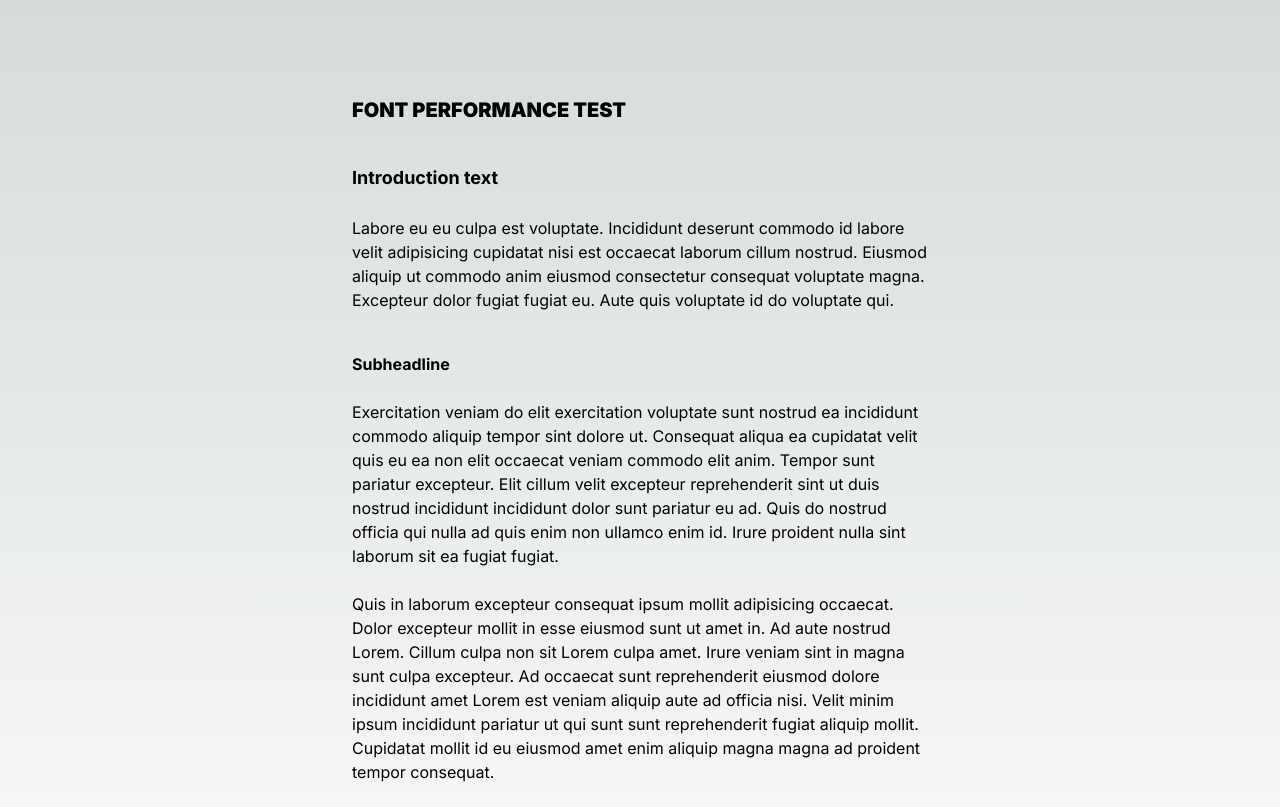
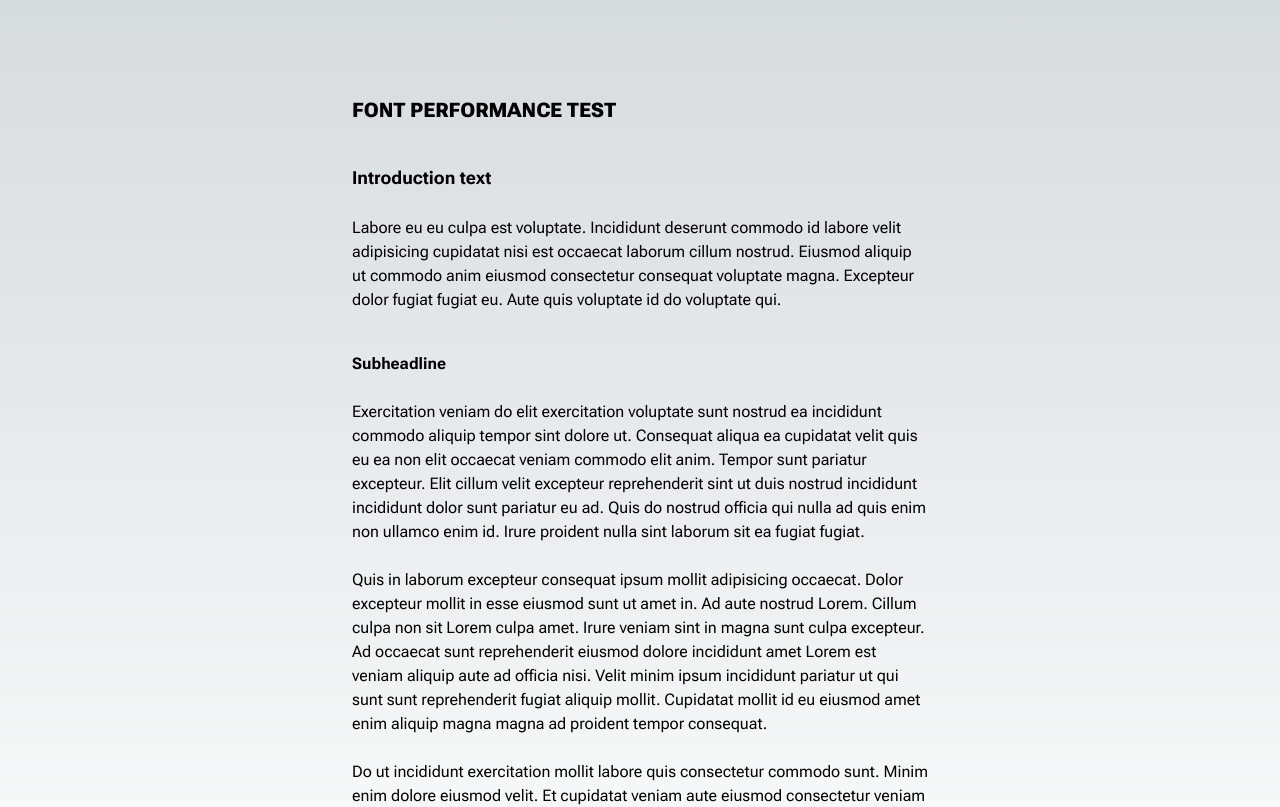
Before and after one commit to byjs-dev/font-performance-test, a Next.js app: page / in a window 1280 px wide. Shown: the top 807 px of the page. Built offline with nearby package versions, Linux system fonts and the light colour scheme.

Commit message:
feat: use roboto flex from google cdn

```diff
--- a/app/layout.tsx
+++ b/app/layout.tsx
@@ -1,8 +1,12 @@
 import "./globals.css";
-import { Inter } from "next/font/google";
+import { Roboto_Flex } from "next/font/google";
 import { Analytics } from "@vercel/analytics/react";
 
-const inter = Inter({ subsets: ["latin"] });
+const roboto_flex = Roboto_Flex({
+  subsets: ["latin"],
+  variable: "--font-roboto-flex",
+  display: "swap",
+});
 
 export const metadata = {
   title: "font performance test",
@@ -15,8 +19,8 @@ export default function RootLayout({
   children: React.ReactNode;
 }) {
   return (
-    <html lang="en">
-      <body className={inter.className}>
+    <html lang="en" className={`${roboto_flex.variable}`}>
+      <body>
         {children}
         <Analytics />
       </body>
--- a/app/page.tsx
+++ b/app/page.tsx
@@ -1,6 +1,6 @@
 export default function Home() {
   return (
-    <div className="flex min-h-screen max-w-3xl flex-col mx-auto gap-2 p-24">
+    <div className="flex min-h-screen max-w-3xl flex-col mx-auto gap-2 p-24 font-roboto">
       <header>
         <h1 className="font-black text-xl">FONT PERFORMANCE TEST</h1>
       </header>
--- a/tailwind.config.js
+++ b/tailwind.config.js
@@ -1,18 +1,21 @@
 /** @type {import('tailwindcss').Config} */
 module.exports = {
   content: [
-    './pages/**/*.{js,ts,jsx,tsx,mdx}',
-    './components/**/*.{js,ts,jsx,tsx,mdx}',
-    './app/**/*.{js,ts,jsx,tsx,mdx}',
+    "./pages/**/*.{js,ts,jsx,tsx,mdx}",
+    "./components/**/*.{js,ts,jsx,tsx,mdx}",
+    "./app/**/*.{js,ts,jsx,tsx,mdx}",
   ],
   theme: {
     extend: {
+      fontFamily: {
+        roboto: ["var(--font-roboto-flex)"],
+      },
       backgroundImage: {
-        'gradient-radial': 'radial-gradient(var(--tw-gradient-stops))',
-        'gradient-conic':
-          'conic-gradient(from 180deg at 50% 50%, var(--tw-gradient-stops))',
+        "gradient-radial": "radial-gradient(var(--tw-gradient-stops))",
+        "gradient-conic":
+          "conic-gradient(from 180deg at 50% 50%, var(--tw-gradient-stops))",
       },
     },
   },
   plugins: [],
-}
+};
```
